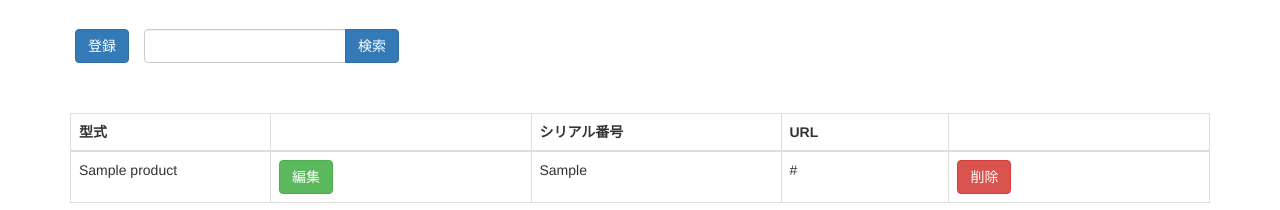
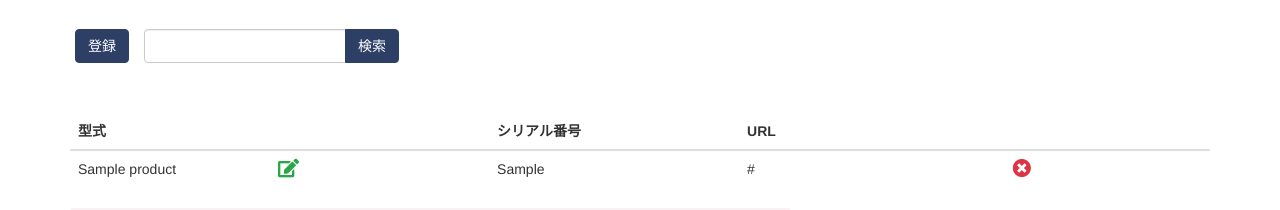
Before and after one commit to Tadakiyo-Hirano/Shipping-Label-Semi-Automatic-Input-System, a Rails app: page /products in a window 1280 px wide. Shown: the part 51-261 px from the top of the page. Run offline with Rails 7, Linux system fonts and the light colour scheme; a user stored in the database is signed in; tables that the repository leaves empty hold one stand-in row (values such as "Sample post"); style sheets or scripts are compiled from the project's sources; some libraries are stand-ins or nearby versions.

Commit message:
view周り修正

```diff
--- a/app/assets/stylesheets/parts_lists.scss
+++ b/app/assets/stylesheets/parts_lists.scss
@@ -8,6 +8,30 @@
 
 .fa-file-pdf {
   color: red;
+}
+
+.table > tbody > tr > td.search-none-message {
+  border-top: 0;
+  animation: none;
+  .fa-lg {
+    vertical-align: -.15em;
+    color: red;
+    text-decoration: none;
+  }
+}
+
+.table > tbody > tr > td.search-none-message:hover {
+  background-color: #fff;
+}
+
+@media screen and (max-width: 767px) {
+  .table-responsive {
+    width: 100%;
+    margin-bottom: 15px;
+    overflow-y: hidden;
+    -ms-overflow-style: -ms-autohiding-scrollbar;
+    border: 0;
+  }
 }
 
 .search-form {
--- a/app/assets/stylesheets/products.scss
+++ b/app/assets/stylesheets/products.scss
@@ -11,3 +11,33 @@
 .btn-toolbar {
   margin: 20px 0 50px 0;
 }
+
+/* index */
+
+.fa-times-circle {
+  color: #dc3545;
+}
+
+.fa-times-circle:hover {
+  color: #dc3545;
+  text-decoration: none;
+}
+
+.fa-times-circle:focus {
+  color: #dc3545;
+  text-decoration: none;
+}
+
+.fa-edit {
+  color: #28a745;
+}
+
+.fa-edit:hover {
+  color: #28a745;
+  text-decoration: none;
+}
+
+.fa-edit:focus {
+  color: #28a745;
+  text-decoration: none;
+}
--- a/app/assets/stylesheets/users.scss
+++ b/app/assets/stylesheets/users.scss
@@ -7,7 +7,7 @@
 .btn-del {
   border: 0px none;
   background-color: #fff;
-  color: red;
+  color: #dc3545;
   outline:0;
 }
 
--- a/app/controllers/products_controller.rb
+++ b/app/controllers/products_controller.rb
@@ -17,7 +17,7 @@
   def create
     @product = Product.new(product_params)
     if @product.save
-      flash[:success] = "#{@product.name}を登録しました。"
+      flash[:notice] = "#{@product.name}を登録しました。"
       redirect_to products_url
     else
       render :new
@@ -30,7 +30,7 @@
 
   def update
     if @product.update_attributes(product_params)
-      flash[:success] = "#{@product.name}を編集しました。"
+      flash[:notice] = "#{@product.name}を編集しました。"
       redirect_to products_url
     else
       render :edit
@@ -39,7 +39,7 @@
 
   def destroy
     @product.destroy
-    flash[:danger] = "#{@product.name}を削除しました。"
+    flash[:alert] = "#{@product.name}を削除しました。"
     redirect_to products_url
   end
 
--- a/app/controllers/users_controller.rb
+++ b/app/controllers/users_controller.rb
@@ -2,6 +2,9 @@
 
   def index
     @users = User.all.order(created_at: :desc)
+  end
+
+  def show
   end
 
   def destroy
--- a/app/views/layouts/_header.html.erb
+++ b/app/views/layouts/_header.html.erb
@@ -7,7 +7,7 @@
     <% end %>
     <nav class="pc-display">
       <ul class="nav navbar-nav navbar-right">
-        <li><%= link_to current_user.email, "#" %></li>
+        <li><%= link_to current_user.email, "#" if user_signed_in? %></li>
         <li><%= link_to "一覧編集", products_path %></li>
         <li><%= link_to "パーツ表", parts_lists_path %></li>
         <li><%= link_to "", destroy_user_session_path, method: :delete, class: "fas fa-sign-out-alt" if user_signed_in? %></li>
--- a/app/views/products/_form.html.erb
+++ b/app/views/products/_form.html.erb
@@ -8,5 +8,5 @@
   <%= f.label :url, class: "label-new" %>
   <%= f.text_area :url, class: "form-control", rows: 3 %>
 
-  <%= f.submit "#{yield(:button_text)}", class: "btn btn-primary btn-block btn-new"  %>
+  <%= f.submit "#{yield(:button_text)}", class: "btn btn-secondary btn-block btn-new"  %>
 <% end %>
--- a/app/views/products/index.html.erb
+++ b/app/views/products/index.html.erb
@@ -1,7 +1,6 @@
-
 <div class="btn-toolbar">
   <div class="btn-edit btn-group">
-    <%= link_to "登録", new_product_path, class: "btn btn-primary" %>
+    <%= link_to "登録", new_product_path, class: "btn btn-secondary" %>
   </div>
 
   <%= form_with url: products_path, method: :get, local: true do |f| %>
@@ -9,14 +8,14 @@
       <div class="input-group input-group">
         <%= f.text_field :name, class: "form-control" %>
         <div class="input-group-btn">
-          <%= f.submit "検索", class: "btn btn-primary " %>
+          <%= f.submit "検索", class: "btn btn-secondary" %>
         </div>
       </div>
     </div>
   <% end %>
 </div>
 
-<table class="table table-responsive table-bordered table-hover">
+<table class="table table-responsive table-hover">
   <% unless @products.blank? %>
     <thead>
       <tr>
@@ -34,14 +33,18 @@
     <tbody>
       <tr>
         <td><%= product.name %></td>
-        <td><%= link_to "編集", edit_product_path(product), class: "btn btn-success" %></td>
+        <td>
+          <!-- 編集 -->
+          <%= link_to "", edit_product_path(product), class: "fas fa-edit fa-lg" %>
+        </td>
         <td><%= product.serial %></td>
         <td><%= product.url %></td>
         <td>
-          <%= link_to "削除", product_path(product),
+          <!-- 削除 -->
+          <%= link_to "", product_path(product),
                               method: :delete,
                               data: { confirm: "#{product.name}のデータを削除します。"},
-                              class: "btn btn-danger" %>
+                              class: "fas fa-times-circle fa-lg" %>
         </td>
       </tr>
     </tbody>
--- a/config/routes.rb
+++ b/config/routes.rb
@@ -4,7 +4,7 @@
     omniauth_callbacks: 'users/omniauth_callbacks'
   }
 
-  resources :users, only: %i(index destroy)
+  resources :users, only: %i(index show destroy)
 
   # ログアウト用
   # devise_scope :users do
```
Also changed, not shown: app/views/parts_lists/index.html.erb (+8 -5 lines), app/views/users/show.html.erb (added, +26 -0 lines), app/views/users/index.html.erb (line endings or trailing spaces).
